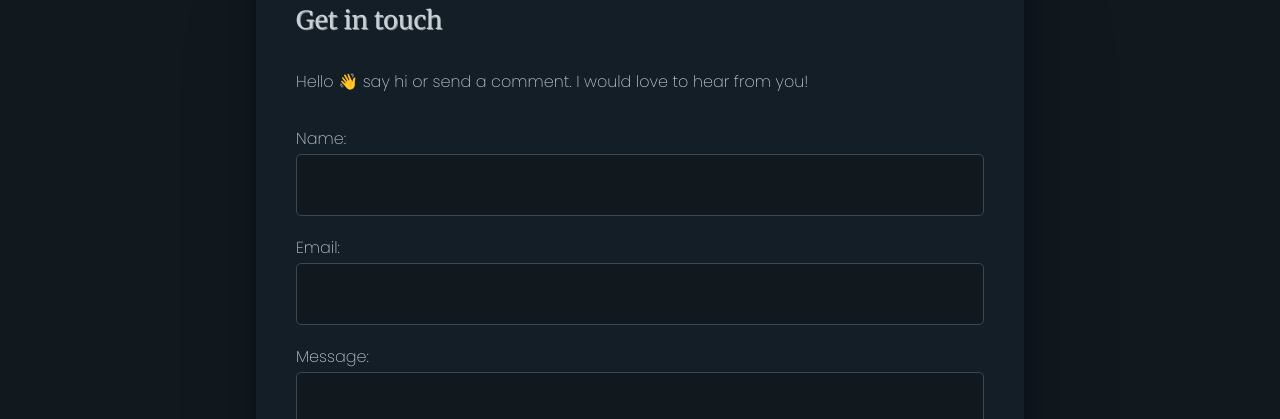
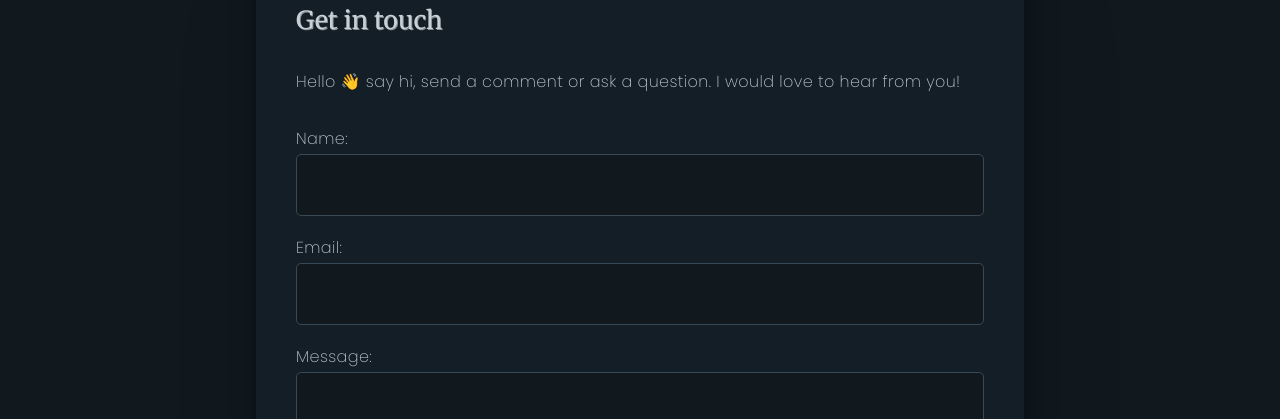
Before and after one commit to m-soro/m-soro.github.io.v1, a React (Vite) app: page /#/contact in a window 1280 px wide. Shown: the part 208-627 px from the top of the page. Built offline with nearby package versions, Linux system fonts and the light colour scheme.

Commit message:
updated contact page

```diff
--- a/src/App.css
+++ b/src/App.css
@@ -22,6 +22,7 @@
 }
 
 .contact-form p {
+  letter-spacing: 0.4px;
   margin-bottom: 3px;
 }
 
--- a/src/pages/Contact.jsx
+++ b/src/pages/Contact.jsx
@@ -50,7 +50,10 @@ export default function Contact() {
       <article className="contact-form">
         <h4>Get in touch</h4>
         <br />
-        <p>Hello 👋 say hi or send a comment. I would love to hear from you!</p>
+        <p>
+          Hello 👋 say hi, send a comment or ask a question. I would love to
+          hear from you!
+        </p>
         <br />
         <form ref={form} onSubmit={sendEmail}>
           <p> Name:</p>
```
Also changed, not shown: 4 other files (tests, documents, lock files or other folders).
